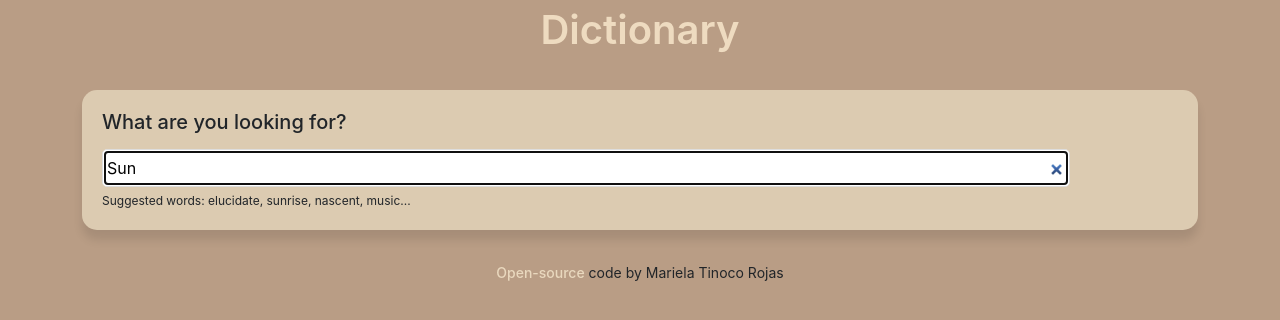
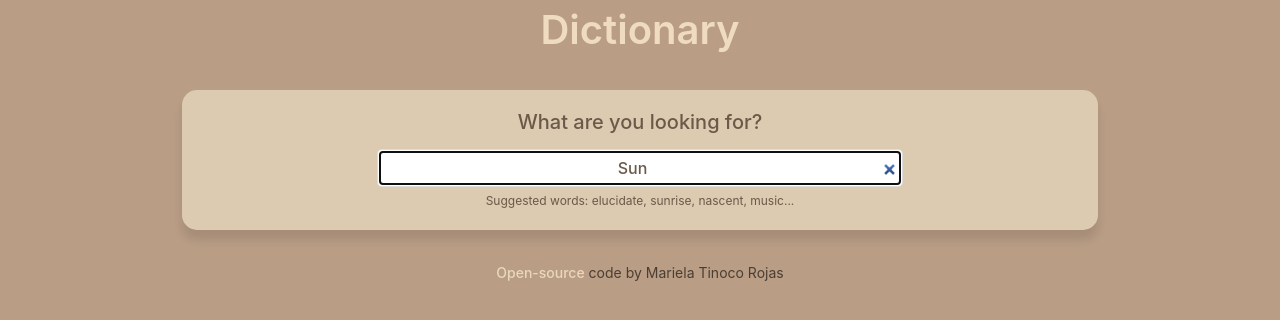
Before and after one commit to Mariela-t/dictionary-project, a React (Create React App) app: page / in a window 1280 px wide. Shown: the top 320 px of the page. Built offline with nearby package versions, Linux system fonts and the light colour scheme; no server answers.

Commit message:
Edited/styled CSS

```diff
--- a/src/App.css
+++ b/src/App.css
@@ -5,9 +5,15 @@
   font-weight: 600;
 }
 
+.App {
+  max-width: 940px;
+  margin: 0 auto;
+}
+
 .App-footer {
   text-align: center;
   margin: 30px 0;
+  color: #4b3e33;
 }
 .App-footer a {
   color: #e9d8be;
--- a/src/Dictionary.css
+++ b/src/Dictionary.css
@@ -13,13 +13,21 @@
   border-radius: 15px;
   margin: 20px 0;
   box-shadow: 0 10px 10px rgb(0 0 0 /10%);
+  color: #6b5949;
 }
 
 .Dictionary input {
-  width: 90%;
+  width: 60%;
   padding: 6px 4px;
   border: 1px solid #ddd;
   border-radius: 5px;
+  text-align: center;
+  color: #6b5949;
+  font-weight: 500;
+}
+
+.Dictionary .search {
+  text-align: center;
 }
 
 .Dictionary .hint {
--- a/src/Dictionary.js
+++ b/src/Dictionary.js
@@ -34,7 +34,7 @@ export default function Dictionary(props) {
   if (loaded) {
     return (
       <div className="Dictionary">
-        <section>
+        <section className="search">
           <h1>What are you looking for?</h1>
           <form onSubmit={handleSubmit}>
             <input
--- a/src/Meaning.css
+++ b/src/Meaning.css
@@ -1,12 +1,13 @@
 .Meaning h3 {
-  font-size: 24px;
+  font-size: 25px;
   line-height: 1;
   font-weight: bold;
+  font-style: italic;
 }
 
 .Meaning .example {
   font-style: italic;
-  color: #232425b2;
+  color: #796452d7;
   margin: 5px 0 5px;
   line-height: 1.2;
 }
```
